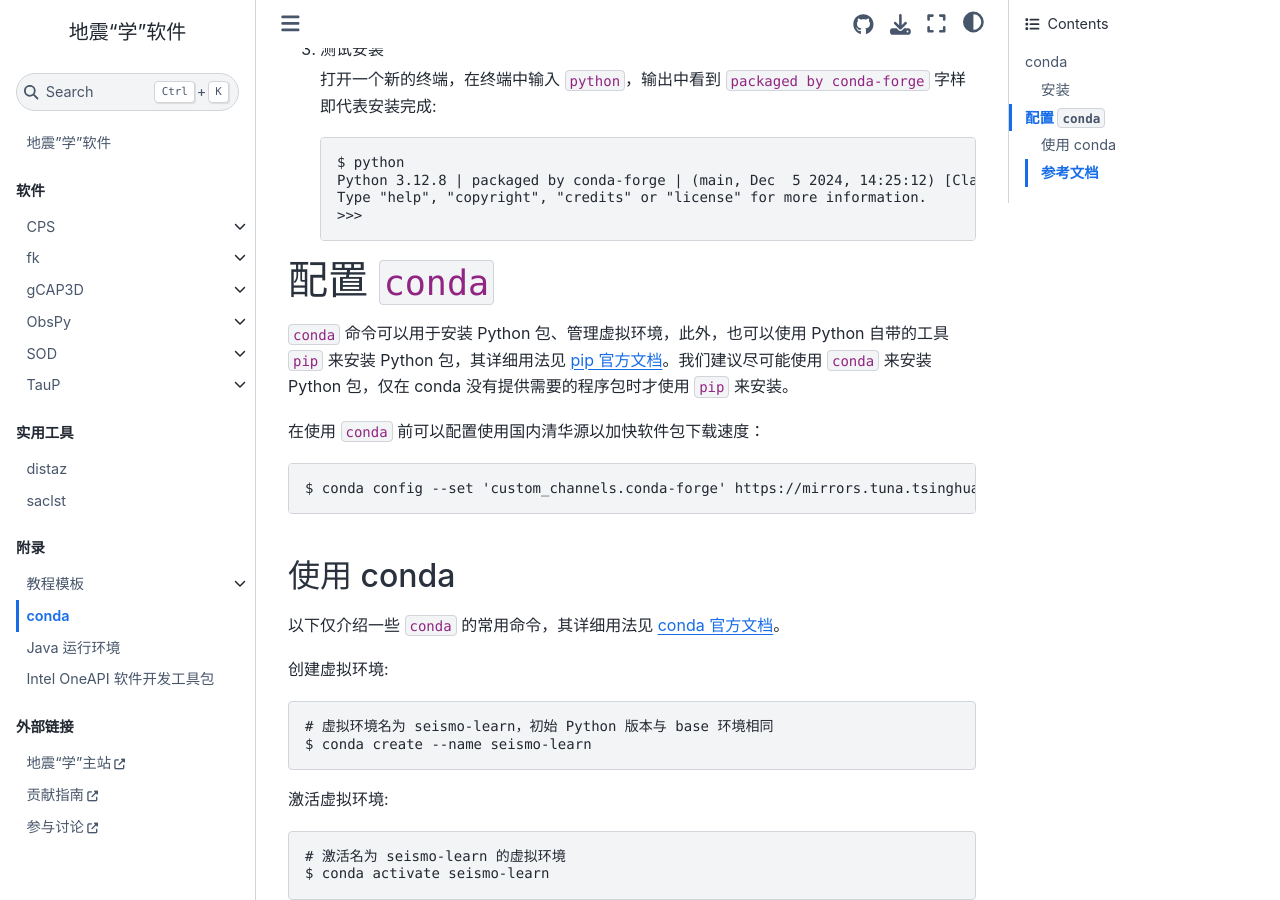
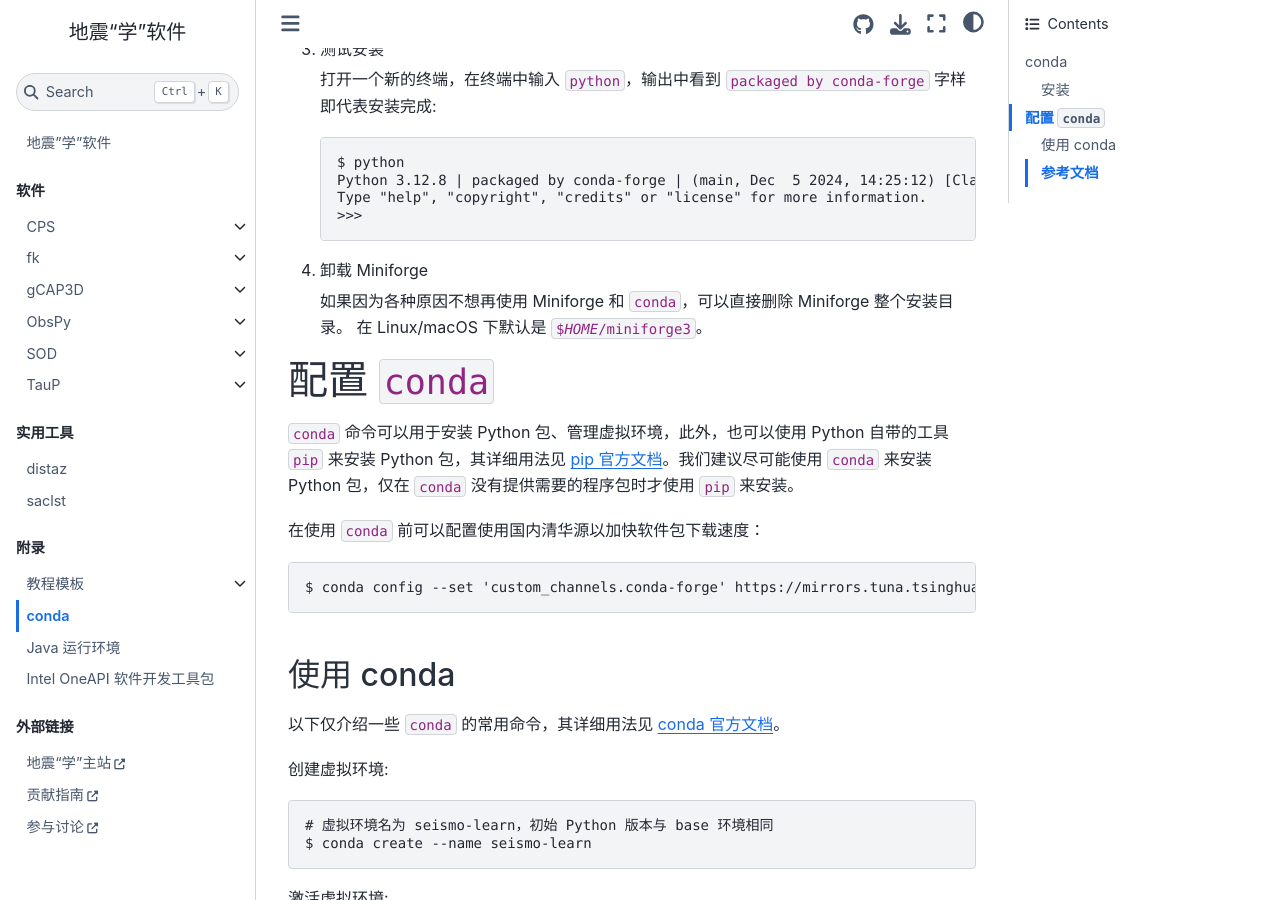
Before and after one commit to seismo-learn/software, a Jupyter Book: the page built from source/conda/index.md, in a window 1280 px wide and 900 px high, scrolled down 1339 px. Built offline with Jupyter Book 1.0.4 settings and Sphinx 7.4.7 and the Sphinx Book theme 1.1.4, drawn with Linux system fonts in a browser that asks for light colours; some of the changed text lies outside the part shown.

Commit message:
Fix conda

````diff
--- a/source/conda/index.md
+++ b/source/conda/index.md
@@ -9,7 +9,7 @@
 安装各种软件包。
 
 对于 Python 用户而言，其可以用于安装各种 Python 软件包并管理虚拟环境。建议所有 Python 用户使用
-`conda` 安装和管理 Python 环境，而不使用 Linux 或 macOS 系统自带的 Python。**
+`conda` 安装和管理 Python 环境，而不使用 Linux 或 macOS 系统自带的 Python。
 
 ## 安装
 
@@ -31,7 +31,7 @@
      [官方链接](https://github.com/conda-forge/miniforge/releases/latest/download/Miniforge3-MacOSX-x86_64.sh) |
      [清华镜像](https://mirrors.tuna.tsinghua.edu.cn/github-release/conda-forge/miniforge/LatestRelease/Miniforge3-MacOSX-x86_64.sh)
    - macOS (Apple Silicon 芯片):
-     [官方链接](https://github.com/conda-forge/miniforge/releases/latest/download/Miniforge3-MacOSX-arm64.sh)
+     [官方链接](https://github.com/conda-forge/miniforge/releases/latest/download/Miniforge3-MacOSX-arm64.sh) |
      [清华镜像](https://mirrors.tuna.tsinghua.edu.cn/github-release/conda-forge/miniforge/LatestRelease/Miniforge3-MacOSX-arm64.sh)
 
 2. 安装 Miniforge
@@ -97,11 +97,16 @@
    >>>
    ```
 
+4. 卸载 Miniforge
+
+   如果因为各种原因不想再使用 Miniforge 和 `conda`，可以直接删除 Miniforge 整个安装目录。
+   在 Linux/macOS 下默认是 {file}`${HOME}/miniforge3`。
+
 # 配置 `conda`
 
 `conda` 命令可以用于安装 Python 包、管理虚拟环境，此外，也可以使用 Python 自带的工具 `pip` 来安装
 Python 包，其详细用法见 [pip 官方文档](https://pip.pypa.io/en/stable/)。我们建议尽可能使用 `conda`
-来安装 Python 包，仅在 conda 没有提供需要的程序包时才使用 `pip` 来安装。
+来安装 Python 包，仅在 `conda` 没有提供需要的程序包时才使用 `pip` 来安装。
 
 在使用 `conda` 前可以配置使用国内清华源以加快软件包下载速度：
 ```
````
